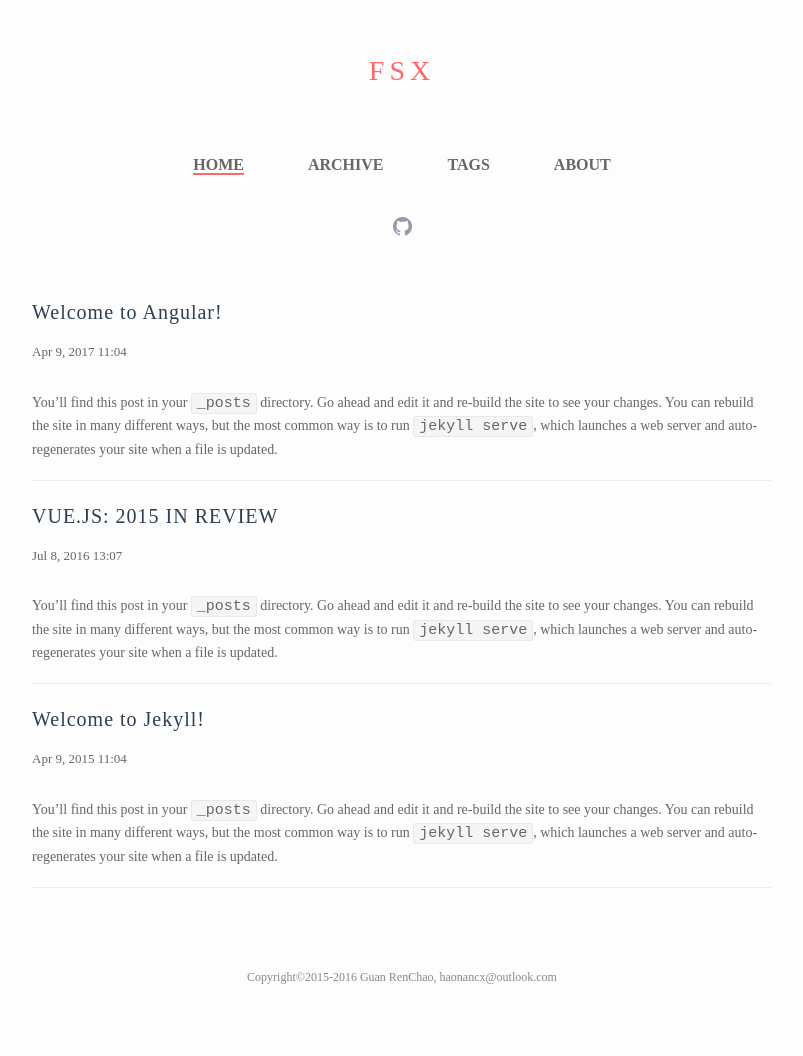
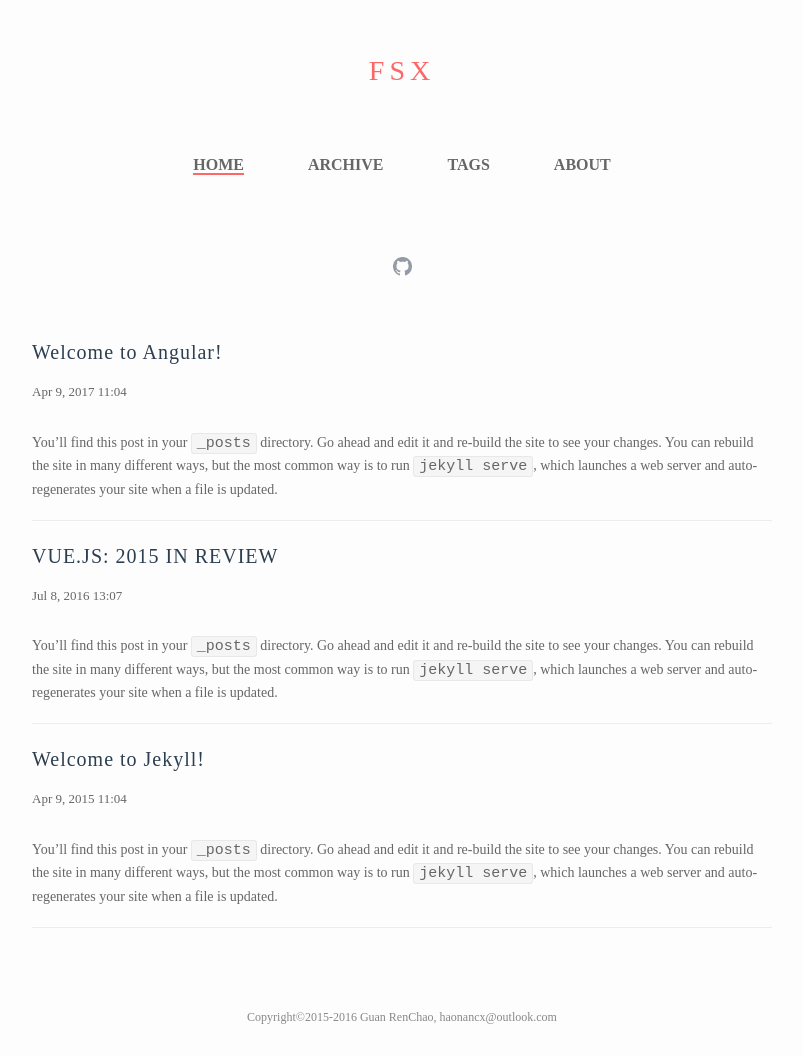
Before and after one commit to xtd420/Haonancx.github.io, a Jekyll site: the page built from index.html, in a window 1280 px wide. Shown: the whole page, without its empty margins (238-1041 px from the left). Built offline with Jekyll 4.4.1, drawn with Linux system fonts in a browser that asks for light colours; before the commit the page ends 1016 px from its top, so only the background shows below that.

```diff
--- a/_sass/_layout.scss
+++ b/_sass/_layout.scss
@@ -72,7 +72,7 @@
     border-bottom: 2px solid #f66;
 }
 .social-links {
-    margin: 30px 0 0;
+    margin: 70px 0 0;
     text-align: center;
 }
 .social-links li {
```
Also changed, not shown: README.md.
